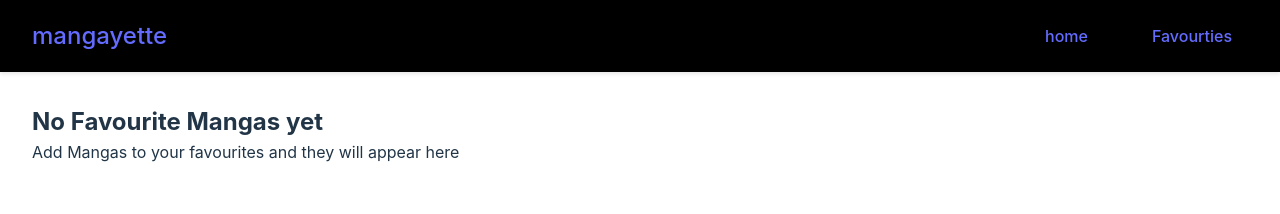
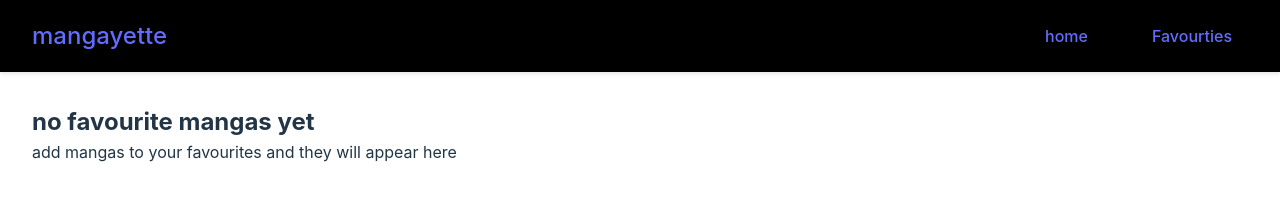
Before and after one commit to f4yette/mangayette, a React (Vite) app: page /favourites in a window 1280 px wide. Shown: the top 214 px of the page. Built offline with nearby package versions, Linux system fonts and the light colour scheme.

Commit message:
Update Favourites.jsx

```diff
--- a/src/pages/Favourites.jsx
+++ b/src/pages/Favourites.jsx
@@ -3,8 +3,8 @@ import "../css/Favourites.css";
 function Favourites() {
   return (
     <div className="favourties-empty">
-      <h2>No Favourite Mangas yet</h2>
-      <p>Add Mangas to your favourites and they will appear here</p>
+      <h2>no favourite mangas yet</h2>
+      <p>add mangas to your favourites and they will appear here</p>
     </div>
   );
 }
```
